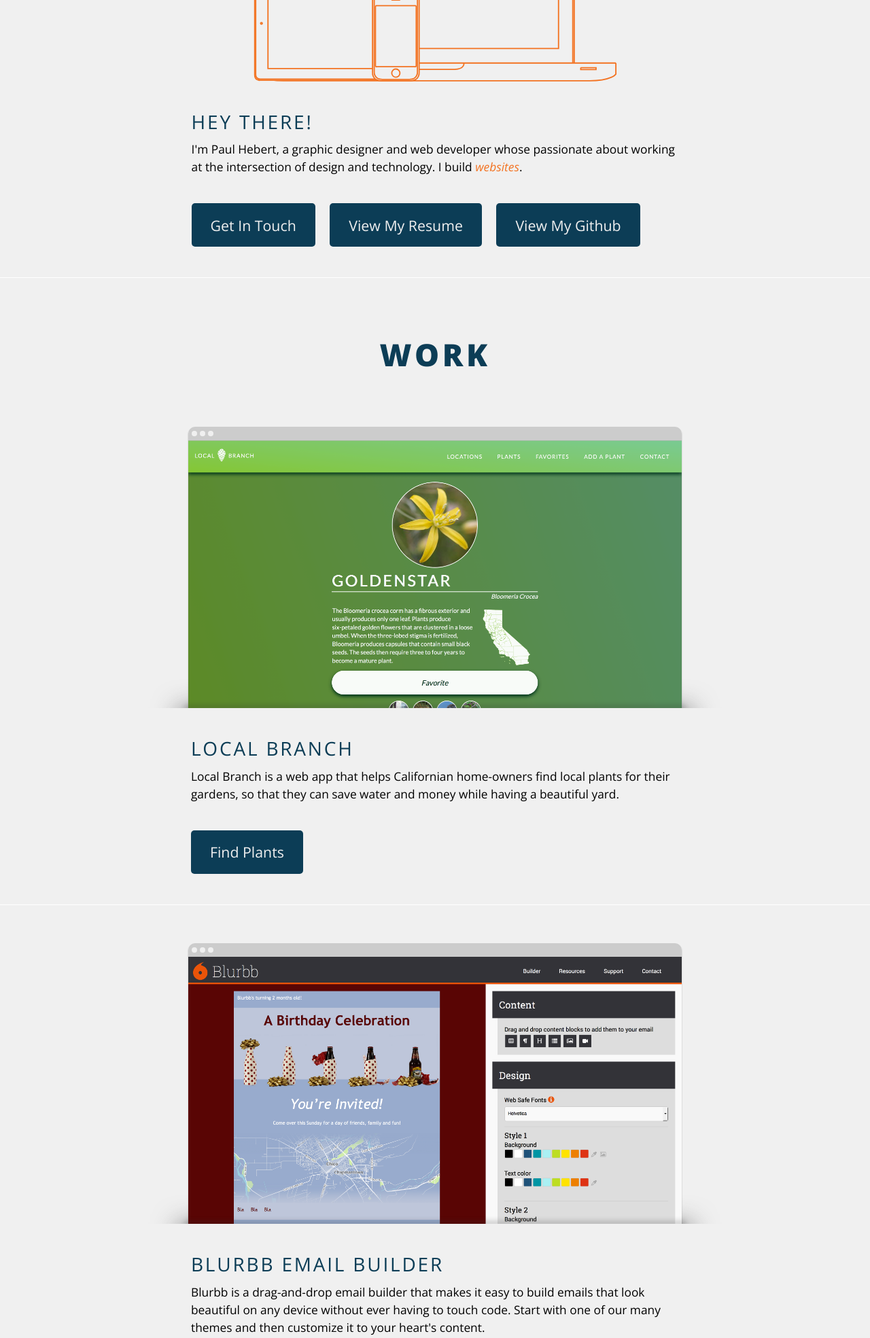
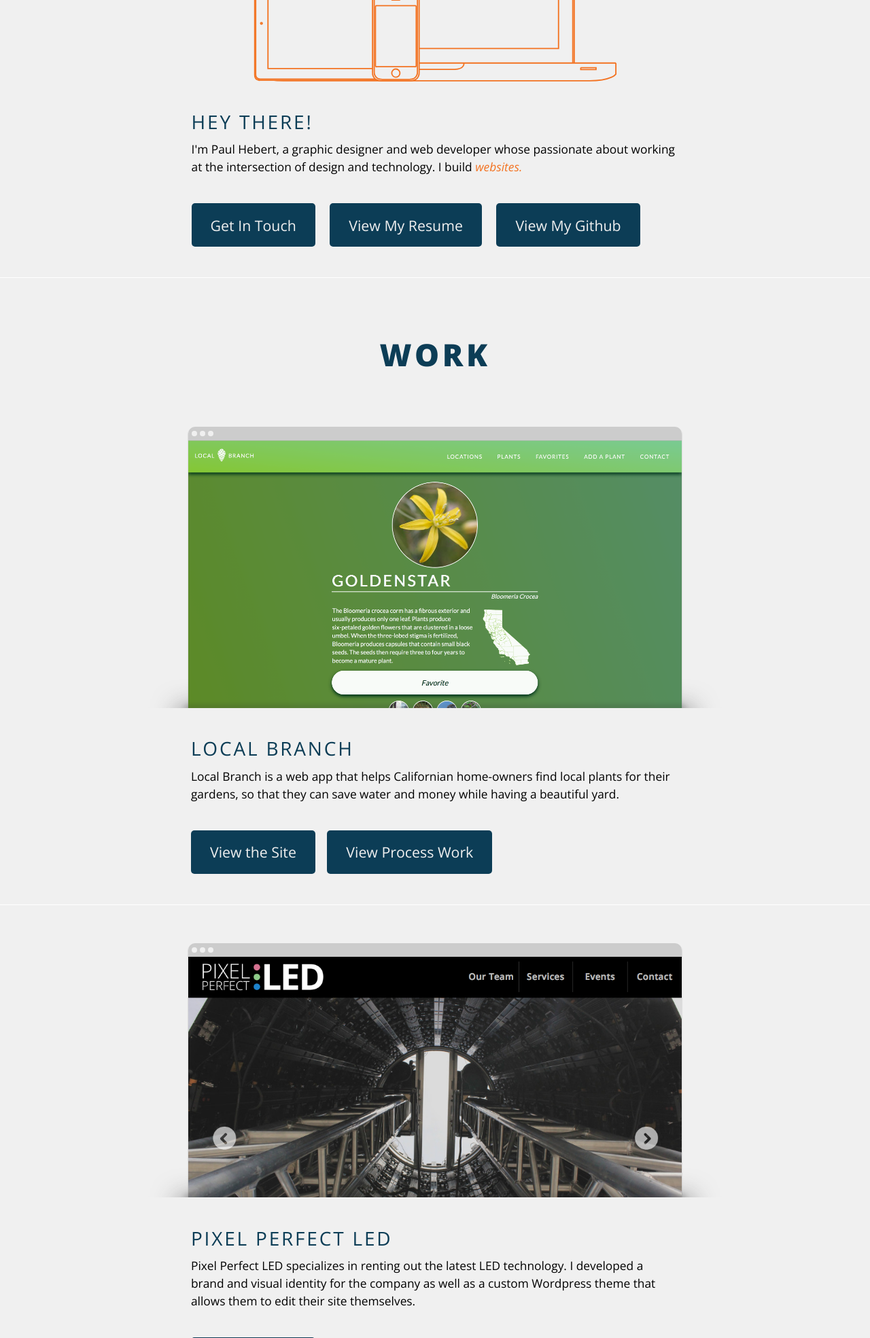
Before and after one commit to Paul-Hebert/MWD_2.0, a PHP site: page / in a window 1280 px wide. Shown: the part 337-2306 px from the top of the page at 68% size. Run offline with PHP 8.4, Linux system fonts and the light colour scheme.

Commit message:
work_row.php accepts array of buttons

```diff
--- a/css/_mobile.scss
+++ b/css/_mobile.scss
@@ -68,4 +68,14 @@
         font-size:$medium;
         margin-bottom:$extra-small;
     }
+
+    .button{
+        display:block;
+        text-align:center;
+        margin-right:0px;
+    }
+
+    .controls{
+        display:none;
+    }
 }
--- a/index.php
+++ b/index.php
@@ -18,7 +18,7 @@
 
 			<p>
 				I'm Paul Hebert, a graphic designer and web developer whose passionate about working at the intersection of design and technology.
-				I build <span id="main_changer">websites</span>.
+				I build <span id="main_changer">websites.</span>
 			</p>
 
 			<a href="contact.php" class="button">Get In Touch</a>
@@ -34,23 +34,32 @@
 				$description = 'Local Branch is a web app that helps Californian home-owners find local plants for their gardens, so that they can save water and money while having a beautiful yard.';
 				$link = 'local-branch/';
 				$img = 'local-branch.png';
-				$button_text = 'Find Plants';
+				$buttons = [
+								[$link,'target="_BLANK"','View the Site'],
+								['local-branch.php','','View Process Work']
+							];
 				$digital = true;
 				include('php/work_row.php');
 
+				/*
 				$title = 'Blurbb Email Builder';
 				$description = 'Blurbb is a drag-and-drop email builder that makes it easy to build emails that look beautiful on any device without ever having to touch code. Start with one of our many themes and then customize it to your heart\'s content.';
 				$link = 'blurbb/';
 				$img = 'blurbb.png';
-				$button_text = 'Build Your Email';
+				$buttons = [
+								[$link,'target="_BLANK"','Build Your Email']
+							];
 				$digital = true;
 				include('php/work_row.php');
+				*/
 
 				$title = 'Pixel Perfect LED';
 				$description = 'Pixel Perfect LED specializes in renting out the latest LED technology. I developed a brand and visual identity for the company as well as a custom Wordpress theme that allows them to edit their site themselves.';
 				$link = 'http://www.pixelperfectled.com';
 				$img = 'pixel.png';
-				$button_text = 'View the Site';
+				$buttons = [
+								[$link,'target="_BLANK"','View the Site']
+							];
 				$digital = true;
 				include('php/work_row.php');
 
@@ -58,7 +67,9 @@
 				$description = 'An e-commerce site selling high quality, hand decorated skateboard decks. Board in Hand sells decks as art pieces as well as complete decks that are ready to ride!';
 				$link = 'http://www.boardinhand.com';
 				$img = 'board_in_hand.png';
-				$button_text = 'View Boards';
+				$buttons = [
+								[$link,'target="_BLANK"','View Boards']
+							];
 				$digital = true;
 				include('php/work_row.php');
 
@@ -66,7 +77,9 @@
 				$description = 'This custom-built e-commerce site was developed to allow the client to sell photography online. The site has a simple interface for uploading new photos, changing prices, and accurately calculating shipping rates.';
 				$link = 'http://www.picturethisphotos.us';
 				$img = 'picturethis.png';
-				$button_text = 'View Photos';
+				$buttons = [
+								[$link,'target="_BLANK"','View Photos']
+							];
 				$digital = true;
 				include('php/work_row.php');
 
@@ -74,7 +87,9 @@
 				$description = 'A data visualization I created to showcase the colors used by the 10 most popular sites on the web. (As of October 2014)';
 				$link = 'web_colors/';
 				$img = 'web_colors.png';
-				$button_text = 'View the Colors';
+				$buttons = [
+								[$link,'target="_BLANK"','View the Colors']
+							];
 				$digital = true;
 				include('php/work_row.php');
 
@@ -82,7 +97,9 @@
 				$description = '24 people recorded their time spent doing 12 activities over 24 hours. This data visualization allows you to explore the data in a fun, intuitive manner.';
 				$link = 'personal_activity_tracker/';
 				$img = 'p_a_t.png';
-				$button_text = 'View the Results';
+				$buttons = [
+								[$link,'target="_BLANK"','View the Results']
+							];
 				$digital = true;
 				include('php/work_row.php');
 
@@ -90,7 +107,9 @@
 				$description = 'This information visualization helps people to understand how coding works. It writes out the code to draw a graph, using statistics on the code as data.';
 				$link = 'real_time_code_grapher/';
 				$img = 'code_graph.png';
-				$button_text = 'Watch the Visualization';
+				$buttons = [
+								[$link,'target="_BLANK"','Watch the Visualization']
+							];
 				$digital = true;
 				include('php/work_row.php');
 
@@ -98,23 +117,31 @@
 				$description = 'An interactive timeline showing advances in typographic technology.';
 				$link = 'typographic_timeline/';
 				$img = 'timeline.png';
-				$button_text = 'View the Timeline';
+				$buttons = [
+								[$link,'target="_BLANK"','View the Timeline']
+							];
 				$digital = true;
 				include('php/work_row.php');
 
+				/*
 				$title = 'Pluto\'s Revenge';
 				$description = 'In this platformer game you take on the role of an astronaut from Pluto whose ship crashes on an alien planet. Explore the world, battle enemies, and gather parts to repair your ship. This game is still a work in progress. Check back for more levels!';
 				$link = 'game_redesign/';
 				$img = 'game.png';
-				$button_text = 'Play the Game';
+				$buttons = [
+								[$link,'target="_BLANK"','Play the Game']
+							];
 				$digital = true;
 				include('php/work_row.php');
+				*/
 
 				$title = 'Gridley Grid Generator';
 				$description = 'A tool I built to help web designers generate custom CSS grid systems.';
 				$link = 'gridley/';
 				$img = 'gridley.png';
-				$button_text = 'Build Your Grid';
+				$buttons = [
+								[$link,'target="_BLANK"','Build Your Grid']
+							];
 				$digital = true;
 				include('php/work_row.php');
 
@@ -123,7 +150,9 @@
 				$description = '';
 				$link = 't-is-for-typography/';
 				$img = 't-is-for-typography.png';
-				$button_text = 'More Information';
+				$buttons = [
+								[$link,'target="_BLANK"','More Information']
+							];
 				$digital = false;
 				include('php/work_row.php');
 
@@ -131,7 +160,9 @@
 				$description = '';
 				$link = 'a-feast-of-the-will/';
 				$img = 'a-feast-of-the-will.png';
-				$button_text = 'More Information';
+				$buttons = [
+								[$link,'target="_BLANK"','More Information']
+							];
 				$digital = false;
 				include('php/work_row.php');
 
@@ -139,7 +170,9 @@
 				$description = 'Grubaholics is a recipe sharing site that allows fellow food-lovers to find and share recipes.';
 				$link = 'http://www.grubaholics.com';
 				$img = 'grubaholics.png';
-				$button_text = 'View Recipes';
+				$buttons = [
+								[$link,'target="_BLANK"','View Recipes']
+							];
 				$digital = true;
 				include('php/work_row.php');
 				*/
--- a/js/functions.js
+++ b/js/functions.js
@@ -3,10 +3,10 @@
 //////////////////////////////////////////////////////////////////////////////*/
 
 var main = [
-			['websites','#websites'],
-			['brands','#branding'],
-			['businesses','#businesses'],
-			['relationships','#relationships']
+			['websites.','#websites'],
+			['brands.','#branding'],
+			['businesses.','#businesses'],
+			['relationships.','#relationships']
 		];
 
 var main_val = 0;
--- a/php/work_row.php
+++ b/php/work_row.php
@@ -24,6 +24,10 @@
 					<p>
 						<?php echo $description; ?>
 					</p>
-					<?php echo'<a href="' . $link . '" class="button">' . $button_text . '</a>'; ?>
+					<?php
+						foreach ($buttons as $button) {
+							echo'<a href="' . $button[0] . '" class="button" ' . $button[1] . '>' . $button[2] . '</a>';
+						}
+					?>
 				</div>
 			</div>
```
Also changed, not shown: css/style.css, 1 other file.
